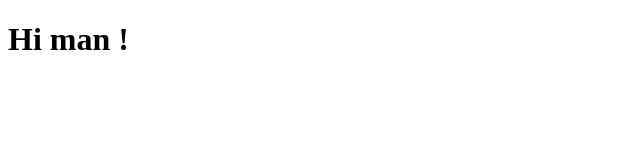
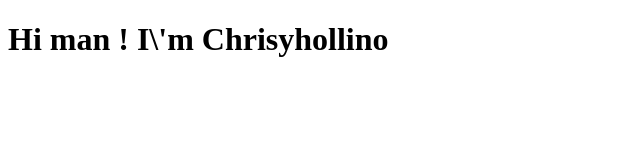
Before and after one commit to Christhollino/git, a plain HTML site: page index.html in a window 1280 px wide. Shown: the whole page, without its empty margins (0-640 px from the left). Drawn offline with Linux system fonts and the light colour scheme.

Commit message:
Update index.html

```diff
--- a/index.html
+++ b/index.html
@@ -6,6 +6,6 @@
     <title>Document</title>
 </head>
 <body>
-    <h1>Hi man !</h1>
+    <h1>Hi man ! I\'m Chrisyhollino</h1>
 </body>
 </html>
```
